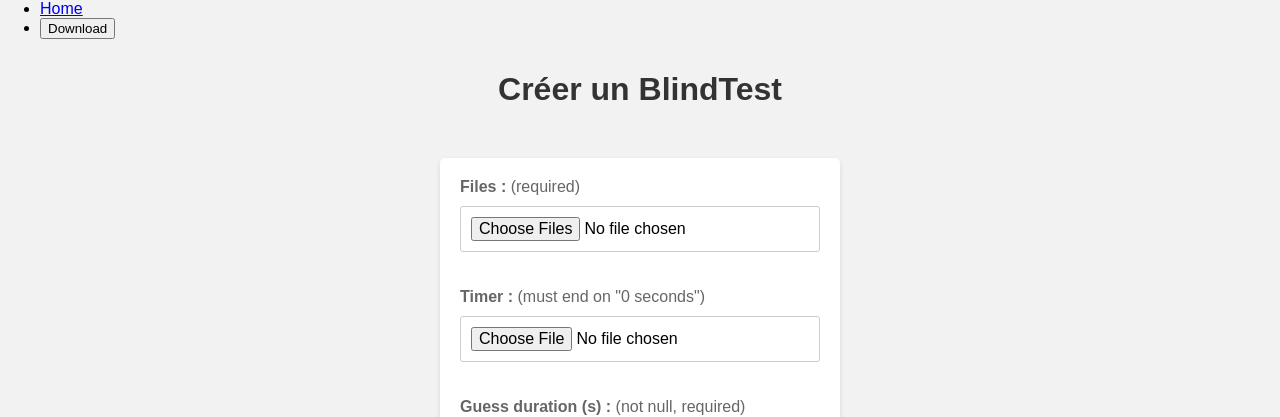
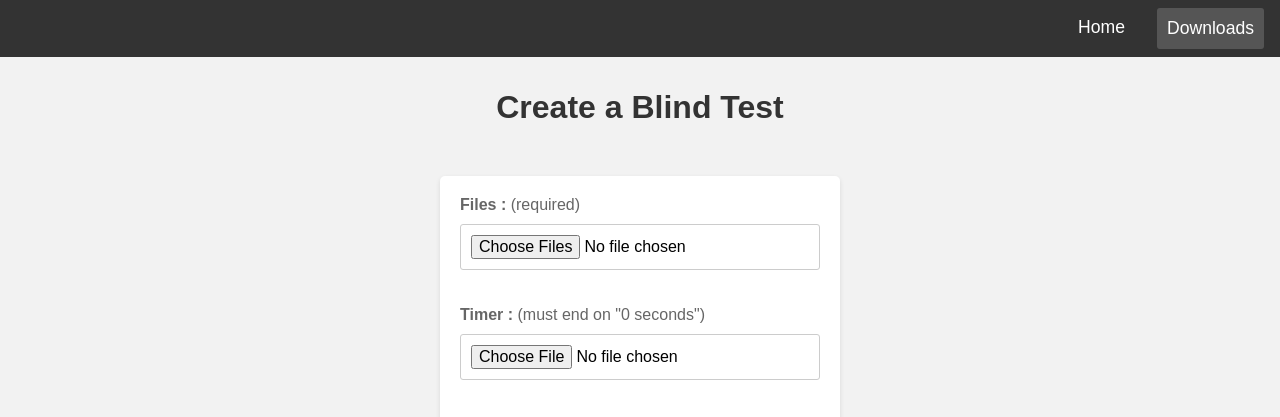
Before and after one commit to LucasDebeve/BlindTest, a Flask app: template templates/index.html in a window 1280 px wide. Shown: the top 417 px of the page. Run offline with Flask 3, Linux system fonts and the light colour scheme; the template is opened without the code that fills it, so the values that code supplies are empty.

Commit message:
Dropdown de téléchargement

```diff
--- a/static/css/style.css
+++ b/static/css/style.css
@@ -20,6 +20,90 @@ body {
   margin: 0;
   padding: 0;
 }
+
+header > nav {
+    display:flex;
+    flex-direction: row;
+    justify-content: flex-end;
+    background-color: var(--secondary-color);
+    color: var(--tertiary-color);
+    font-size: 1.1rem;
+}
+
+header > nav > ul {
+    display: flex;
+    flex-direction: row;
+    list-style-type: none;
+    justify-content: flex-end;
+    align-items: center;
+    gap: 2rem;
+    padding: 0.5rem 1rem;
+    width: 100%;
+    min-width: 300px;
+    max-width: 600px
+}
+
+header > nav > ul > li > a {
+    color: var(--tertiary-color);
+    text-decoration: none;
+}
+
+header > nav > ul > li > a:after {
+    content: '';
+    display: block;
+    border-bottom: 2px solid transparent;
+    transform: scaleX(0);
+    transition: transform 250ms ease-in-out;
+}
+
+header > nav > ul > li > a:hover:after {
+    content: '';
+    display: block;
+    border-bottom: 2px solid var(--tertiary-color);
+    transform: scaleX(1);
+    transition: transform 250ms ease-in-out;
+}
+
+
+
+.dropbtn {
+    background-color: var(--six-color);
+    border: none;
+    border-radius: 3px;
+    color: var(--tertiary-color);
+    cursor: pointer;
+    padding: 10px;
+    font-size: 1.1rem;
+    transition: background-color 0.3s ease;
+}
+
+.dropdown{
+    position: relative;
+    display: inline-block;
+}
+
+.dropdown-content {
+  display: none;
+  position: absolute;
+  right: 0;
+  background-color: var(--primary-color);
+  min-width: 160px;
+  box-shadow: 0px 8px 16px 0px rgba(0,0,0,0.2);
+  z-index: 1;
+}
+
+.dropdown-content a {
+  color: black;
+  padding: 12px 16px;
+  text-decoration: none;
+  display: block;
+}
+.dropdown-content a:hover {background-color: var(--tertiary-color);}
+
+.dropdown:hover .dropdown-content {display: block;}
+
+.dropdown:hover .dropbtn {background-color: var(--secondary-color);}
+
 
 h1 {
   color: var(--secondary-color);
--- a/templates/index.html
+++ b/templates/index.html
@@ -14,17 +14,17 @@
             <ul>
                 <li><a href="/">Home</a></li>
                 <li class="dropdown">
-                    <button class="dropbtn">Download</button>
+                    <button class="dropbtn">Downloads</button>
                     <div class="dropdown-content">
                         {% for file in files %}
-                            <a href="/download/{{ file[0] }}/download">{{ file[1] }}</a>
+                            <a href="/download/{{ file[0] }}">{{ file[1] }}</a>
                         {% endfor %}
                     </div>
                 </li>
             </ul>
         </nav>
     </header>
-    <h1>Créer un BlindTest</h1>
+    <h1>Create a Blind Test</h1>
     <form action="/create" method="post" enctype="multipart/form-data">
         <label for="file">Files : <span>(required)</span></label>
         <input type="file" id="file" name="file" accept="video/*" multiple><br><br>
```
